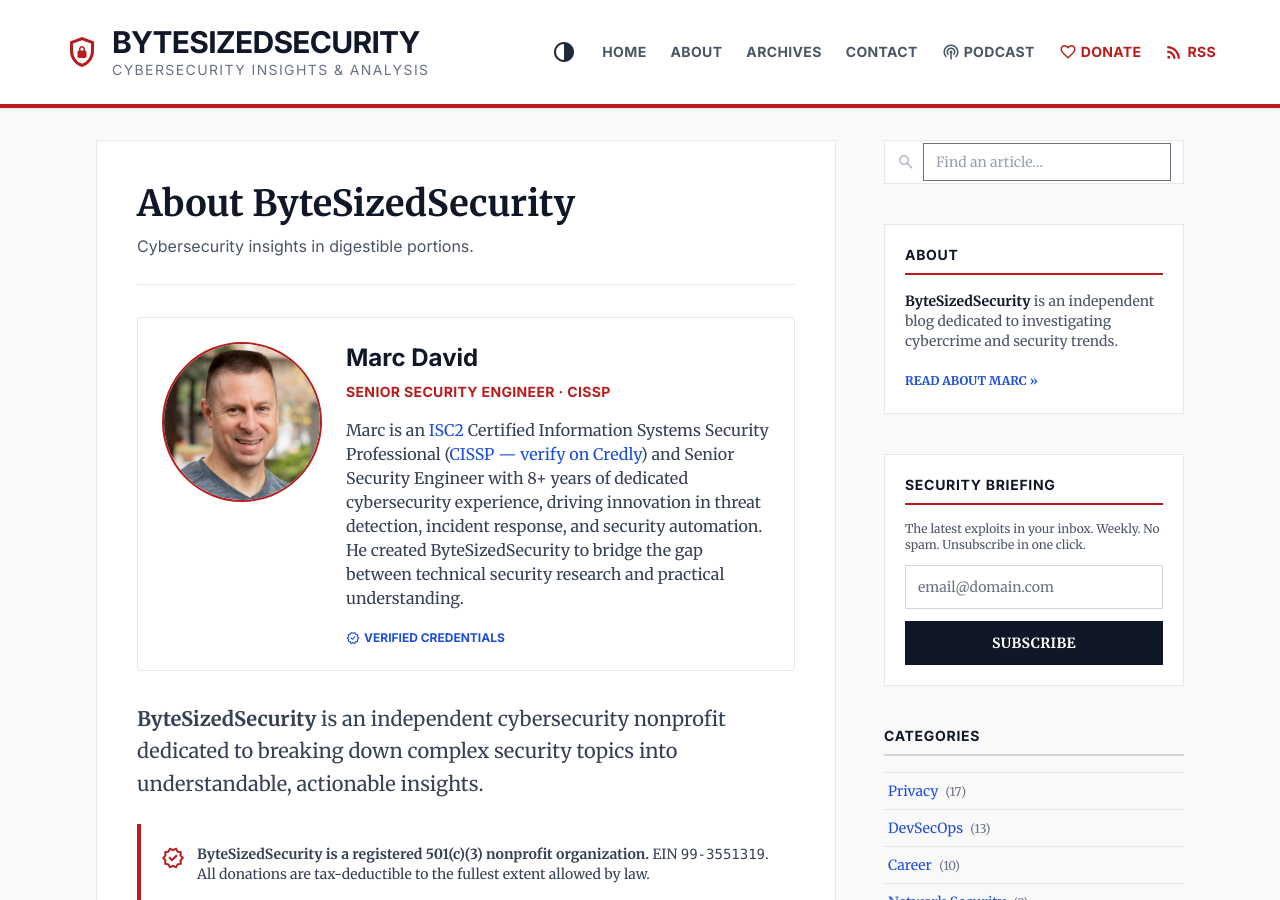
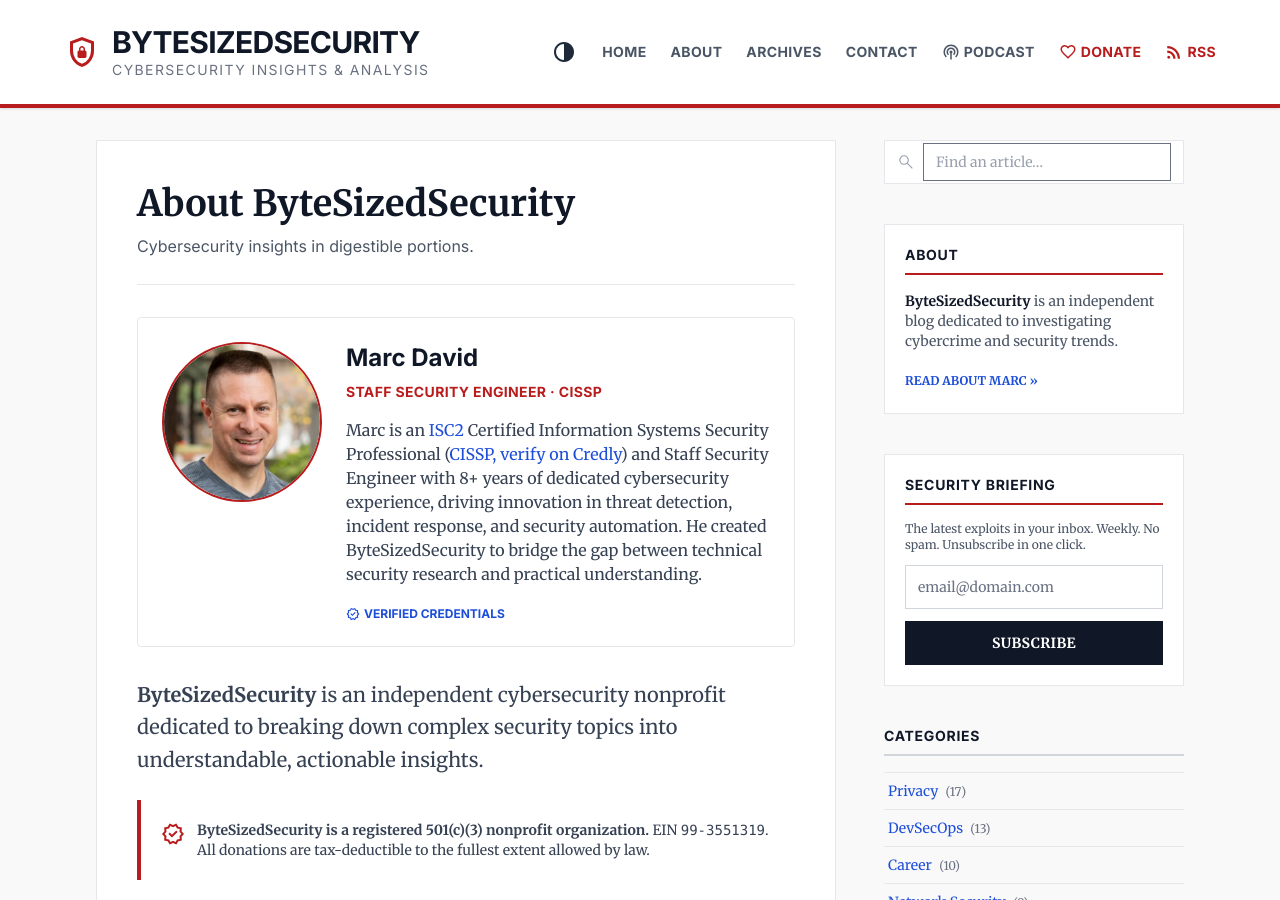
Before and after one commit to mda1125/bytesizedsecurity, a Jekyll site: the page built from about.html, in a window 1280 px wide and 900 px high. Built offline with Jekyll 4.4.1, drawn with Linux system fonts in a browser that asks for light colours.

Commit message:
Update the author bio to Staff Security Engineer. (#27)
Keep the byline, About page, and schema in sync, and drop the em dash from the bio copy.

Co-authored-by: Cursor <cursoragent@cursor.com>

```diff
--- a/_config.yml
+++ b/_config.yml
@@ -6,7 +6,7 @@ url: "https://blog.bytesizedsecurity.show"
 author:
   name: "Marc David"
   credentials: "CISSP"
-  title: "Senior Security Engineer"
+  title: "Staff Security Engineer"
   # Optional one-liner shown next to the title in the homepage author proof strip.
   # Leave empty to show only `title`. Keep it short (≤60 chars) and verifiable.
   tagline: ""
@@ -18,7 +18,7 @@ author:
   credly: "https://www.credly.com/users/marcdavid"
   # 2–3 line bio shown in the post-footer About the Author block. Keep the
   # voice distinct from the top byline (story, not credential checklist).
-  bio: "Marc has spent 8+ years in threat detection, incident response, and security automation. ByteSizedSecurity is his independent take — practitioner-written, no vendor sponsorships, no rewritten press releases."
+  bio: "Marc has spent 8+ years in threat detection, incident response, and security automation. ByteSizedSecurity is his independent take: practitioner-written, no vendor sponsorships, no rewritten press releases."
 
 logo: "/assets/img/bytesizedsecurity-logo-600x60.png"
 
--- a/_includes/head.html
+++ b/_includes/head.html
@@ -180,8 +180,8 @@
         "name": "Marc David",
         "url": "{{ site.url }}/about/",
         "image": "{{ site.url }}/assets/img/marc-david-headshot.webp",
-        "jobTitle": "Senior Security Engineer",
-        "description": "CISSP-certified Senior Security Engineer with 8+ years of cybersecurity experience.",
+        "jobTitle": "Staff Security Engineer",
+        "description": "CISSP-certified Staff Security Engineer with 8+ years of cybersecurity experience.",
         "sameAs": [
           "https://x.com/{{ site.twitter_username }}",
           "https://github.com/{{ site.github_username }}",
--- a/_includes/schema-blogposting.html
+++ b/_includes/schema-blogposting.html
@@ -47,7 +47,7 @@
     "name": "{{ site.author.name }}",
     "url": "{{ site.url }}/about/",
     "image": "{{ site.url }}/assets/img/marc-david-headshot.webp",
-    "jobTitle": "Senior Security Engineer",
+    "jobTitle": "Staff Security Engineer",
     "sameAs": [
       "https://www.linkedin.com/in/{{ site.linkedin_username }}",
       "https://www.credly.com/users/marcdavid",
--- a/_includes/schema-person.html
+++ b/_includes/schema-person.html
@@ -8,8 +8,8 @@
     "name": "Marc David",
     "url": "{{ site.url }}/about/",
     "image": "{{ site.url }}/assets/img/marc-david-headshot.webp",
-    "jobTitle": "Senior Security Engineer",
-    "description": "CISSP-certified Senior Security Engineer with 8+ years of cybersecurity experience in threat detection, incident response, and security automation.",
+    "jobTitle": "Staff Security Engineer",
+    "description": "CISSP-certified Staff Security Engineer with 8+ years of cybersecurity experience in threat detection, incident response, and security automation.",
     "worksFor": {
       "@id": "{{ site.url }}/#organization"
     },
--- a/_layouts/home.html
+++ b/_layouts/home.html
@@ -12,7 +12,7 @@ layout: default
       {%- comment -%}
         No aria-label here. WCAG 2.5.3 (Label in Name) requires the
         accessible name to contain the visible label text in order. The
-        visible spans below read "Marc David, CISSP" then "Senior Security
+        visible spans below read "Marc David, CISSP" then "Staff Security
         Engineer", so any hand-authored aria-label drifts out of sync
         the moment site.yml changes (which is what PSI's a11y check
         caught on 2026-07-03). Solution: let the link's natural text
--- a/about.html
+++ b/about.html
@@ -2,7 +2,7 @@
 layout: default
 title: About
 og_title: "About ByteSizedSecurity — Marc David, CISSP"
-description: "About ByteSizedSecurity and Marc David — a CISSP-certified Senior Security Engineer covering breaches, threat intel, privacy, and cybersecurity careers."
+description: "About ByteSizedSecurity and Marc David, a CISSP-certified Staff Security Engineer covering breaches, threat intel, privacy, and cybersecurity careers."
 ---
 
 {% include schema-person.html %}
@@ -19,12 +19,12 @@ description: "About ByteSizedSecurity and Marc David — a CISSP-certified Senio
 
         <!-- Author Bio Section -->
         <div class="flex flex-col md:flex-row gap-6 items-start mb-8 p-6 bg-surface border border-gray-200 dark:border-gray-700 rounded not-prose">
-          <img src="{{ '/assets/img/marc-david-headshot.webp' | relative_url }}" alt="Marc David — CISSP, Senior Security Engineer" width="400" height="400" class="w-32 h-32 md:w-40 md:h-40 rounded-full object-cover border-2 border-primary shrink-0">
+          <img src="{{ '/assets/img/marc-david-headshot.webp' | relative_url }}" alt="Marc David, CISSP, Staff Security Engineer" width="400" height="400" class="w-32 h-32 md:w-40 md:h-40 rounded-full object-cover border-2 border-primary shrink-0">
           <div class="flex flex-col gap-2">
             <h2 class="text-2xl font-bold text-gray-900 dark:text-gray-100 font-sans m-0">Marc David</h2>
-            <p class="text-primary font-bold font-sans text-sm uppercase tracking-wide m-0">Senior Security Engineer · CISSP</p>
+            <p class="text-primary font-bold font-sans text-sm uppercase tracking-wide m-0">Staff Security Engineer · CISSP</p>
             <p class="text-gray-700 dark:text-gray-300 text-base mt-2 mb-0">
-              Marc is an <a href="https://www.isc2.org/" target="_blank" rel="noopener" class="text-link hover:underline">ISC2</a> Certified Information Systems Security Professional (<a href="https://www.credly.com/users/marcdavid/badges" target="_blank" rel="noopener" class="text-link hover:underline">CISSP — verify on Credly</a>) and Senior Security Engineer with 8+ years of dedicated cybersecurity experience, driving innovation in threat detection, incident response, and security automation. He created ByteSizedSecurity to bridge the gap between technical security research and practical understanding.
+              Marc is an <a href="https://www.isc2.org/" target="_blank" rel="noopener" class="text-link hover:underline">ISC2</a> Certified Information Systems Security Professional (<a href="https://www.credly.com/users/marcdavid/badges" target="_blank" rel="noopener" class="text-link hover:underline">CISSP, verify on Credly</a>) and Staff Security Engineer with 8+ years of dedicated cybersecurity experience, driving innovation in threat detection, incident response, and security automation. He created ByteSizedSecurity to bridge the gap between technical security research and practical understanding.
             </p>
             <div class="flex items-center gap-3 mt-3">
               <a href="https://www.credly.com/users/marcdavid" target="_blank" rel="noopener" class="inline-flex items-center gap-1 text-xs font-sans font-bold text-link hover:underline uppercase">
--- a/llms-full.txt
+++ b/llms-full.txt
@@ -8,7 +8,7 @@ permalink: /llms-full.txt
 
 ## Author
 
-Marc David — Senior Security Engineer, ISC2 CISSP
+Marc David, Staff Security Engineer, ISC2 CISSP
 Credentials: https://www.credly.com/users/marcdavid
 Site: https://blog.bytesizedsecurity.show
 LinkedIn: https://www.linkedin.com/in/marccdavid
--- a/llms.txt
+++ b/llms.txt
@@ -8,7 +8,7 @@ permalink: /llms.txt
 
 ## Author
 
-Marc David — Senior Security Engineer, ISC2 CISSP
+Marc David, Staff Security Engineer, ISC2 CISSP
 Credentials: https://www.credly.com/users/marcdavid
 Site: https://blog.bytesizedsecurity.show
 LinkedIn: https://www.linkedin.com/in/marccdavid
```
